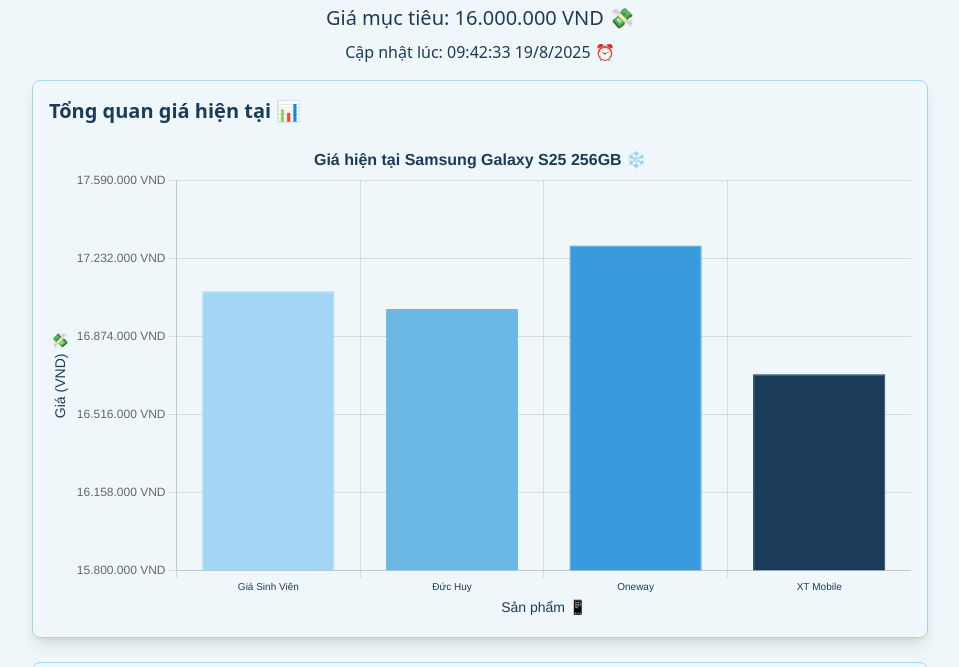
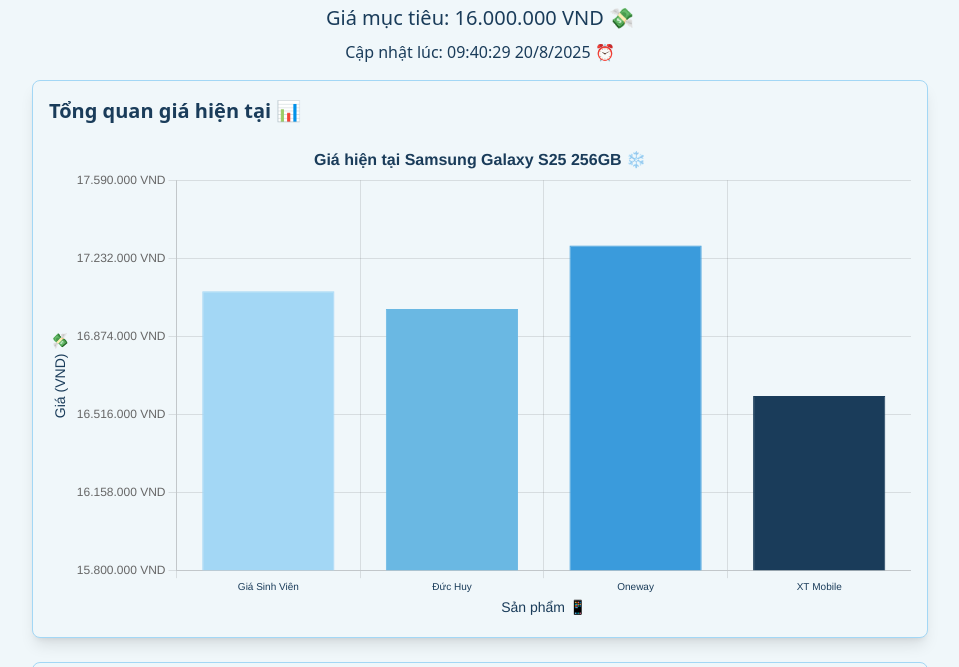
Before and after one commit to cuongndc9/sosanhgia, a plain HTML site: page index.html in a window 1280 px wide. Shown: the part 56-723 px from the top of the page, without its empty margins (160-1119 px from the left). Drawn offline with nearby package versions, Linux system fonts and the light colour scheme.

Commit message:
🤑 Giá điện thoại đã được cập nhật!

```diff
--- a/index.html
+++ b/index.html
@@ -11,7 +11,7 @@
 <body class="bg-[#F0F7FA] min-h-screen flex flex-col items-center p-4">
   <h1 class="text-2xl md:text-3xl font-bold text-[#6AB8E3] mb-2">Check giá Samsung Galaxy S25 256GB nè! ❄️</h1>
   <div class="text-lg md:text-xl text-[#1A3C5A] mb-2">Giá mục tiêu: 16.000.000 VND 💸</div>
-  <p class="text-sm md:text-base text-[#1A3C5A] mb-4">Cập nhật lúc: 09:42:33 19/8/2025 ⏰</p>
+  <p class="text-sm md:text-base text-[#1A3C5A] mb-4">Cập nhật lúc: 09:40:29 20/8/2025 ⏰</p>
   <div class="w-full max-w-4xl bg-[#F0F7FA] border border-[#A3D7F5] rounded-lg shadow-lg p-4 mb-6">
     <h2 class="text-lg md:text-xl font-semibold text-[#1A3C5A] mb-4">Tổng quan giá hiện tại 📊</h2>
     <div class="chart-container w-full h-[60vh] min-h-[400px]">
@@ -63,8 +63,8 @@
 
       <tr class="bg-[#A3D7F5] hover:bg-[#D1E9F6]">
         <td class="py-2 px-4">Samsung Galaxy S25 256GB (XT Mobile) - Xanh Icy 💪</td>
-        <td class="py-2 px-4">16.699.000 VND</td>
-        <td class="py-2 px-4">-699.000 VND</td>
+        <td class="py-2 px-4">16.599.000 VND</td>
+        <td class="py-2 px-4">-599.000 VND</td>
         <td class="py-2 px-4"><a href="https://www.xtmobile.vn/samsung-galaxy-s25" target="_blank" class="text-[#3A9BDC] hover:underline">Check sản phẩm nè! 🔗</a></td>
         <td class="py-2 px-4"><span class="text-red-800">Chưa đạt nha 😔</span></td>
       </tr>
@@ -81,7 +81,7 @@
         labels: ["Giá Sinh Viên","Đức Huy","Oneway","XT Mobile"],
         datasets: [{
           label: 'Giá hiện tại 💰',
-          data: [17080000,16999000,17290000,16699000],
+          data: [17080000,16999000,17290000,16599000],
           backgroundColor: ['#A3D7F5', '#6AB8E3', '#3A9BDC', '#1A3C5A'],
           borderColor: ['#A3D7F5', '#6AB8E3', '#3A9BDC', '#1A3C5A'],
           borderWidth: 1
@@ -142,7 +142,7 @@
         datasets: [
           {
             label: 'Samsung S25 (Giá Sinh Viên) - Xanh Icy 😎',
-            data: [{"x":"2025-07-11","y":17080000},{"x":"2025-07-12","y":17080000},{"x":"2025-07-13","y":17080000},{"x":"2025-07-14","y":17080000},{"x":"2025-07-15","y":17080000},{"x":"2025-07-16","y":17080000},{"x":"2025-07-17","y":17080000},{"x":"2025-07-18","y":17080000},{"x":"2025-07-19","y":17080000},{"x":"2025-07-20","y":17080000},{"x":"2025-07-21","y":17080000},{"x":"2025-07-22","y":17080000},{"x":"2025-07-23","y":17080000},{"x":"2025-07-24","y":17080000},{"x":"2025-07-25","y":17080000},{"x":"2025-07-26","y":17080000},{"x":"2025-07-27","y":17080000},{"x":"2025-07-28","y":17080000},{"x":"2025-07-29","y":17080000},{"x":"2025-07-30","y":17080000},{"x":"2025-07-31","y":17080000},{"x":"2025-08-01","y":17080000},{"x":"2025-08-02","y":17080000},{"x":"2025-08-03","y":17080000},{"x":"2025-08-04","y":17080000},{"x":"2025-08-05","y":17080000},{"x":"2025-08-06","y":17080000},{"x":"2025-08-07","y":17080000},{"x":"2025-08-08","y":17080000},{"x":"2025-08-09","y":17080000},{"x":"2025-08-10","y":17080000},{"x":"2025-08-11","y":17080000},{"x":"2025-08-12","y":17080000},{"x":"2025-08-13","y":17080000},{"x":"2025-08-14","y":17080000},{"x":"2025-08-15","y":17080000},{"x":"2025-08-16","y":17080000},{"x":"2025-08-17","y":17080000},{"x":"2025-08-18","y":17080000},{"x":"2025-08-19","y":17080000}],
+            data: [{"x":"2025-07-11","y":17080000},{"x":"2025-07-12","y":17080000},{"x":"2025-07-13","y":17080000},{"x":"2025-07-14","y":17080000},{"x":"2025-07-15","y":17080000},{"x":"2025-07-16","y":17080000},{"x":"2025-07-17","y":17080000},{"x":"2025-07-18","y":17080000},{"x":"2025-07-19","y":17080000},{"x":"2025-07-20","y":17080000},{"x":"2025-07-21","y":17080000},{"x":"2025-07-22","y":17080000},{"x":"2025-07-23","y":17080000},{"x":"2025-07-24","y":17080000},{"x":"2025-07-25","y":17080000},{"x":"2025-07-26","y":17080000},{"x":"2025-07-27","y":17080000},{"x":"2025-07-28","y":17080000},{"x":"2025-07-29","y":17080000},{"x":"2025-07-30","y":17080000},{"x":"2025-07-31","y":17080000},{"x":"2025-08-01","y":17080000},{"x":"2025-08-02","y":17080000},{"x":"2025-08-03","y":17080000},{"x":"2025-08-04","y":17080000},{"x":"2025-08-05","y":17080000},{"x":"2025-08-06","y":17080000},{"x":"2025-08-07","y":17080000},{"x":"2025-08-08","y":17080000},{"x":"2025-08-09","y":17080000},{"x":"2025-08-10","y":17080000},{"x":"2025-08-11","y":17080000},{"x":"2025-08-12","y":17080000},{"x":"2025-08-13","y":17080000},{"x":"2025-08-14","y":17080000},{"x":"2025-08-15","y":17080000},{"x":"2025-08-16","y":17080000},{"x":"2025-08-17","y":17080000},{"x":"2025-08-18","y":17080000},{"x":"2025-08-19","y":17080000},{"x":"2025-08-20","y":17080000}],
             borderColor: '#A3D7F5',
             backgroundColor: 'rgba(163, 215, 245, 0.3)',
             borderWidth: 4,
@@ -155,7 +155,7 @@
           },
           {
             label: 'Samsung S25 (Đức Huy Mobile) - Xanh Icy 🔥',
-            data: [{"x":"2025-07-11","y":16999000},{"x":"2025-07-12","y":16999000},{"x":"2025-07-13","y":16999000},{"x":"2025-07-14","y":16999000},{"x":"2025-07-15","y":16999000},{"x":"2025-07-16","y":16999000},{"x":"2025-07-17","y":16999000},{"x":"2025-07-18","y":16999000},{"x":"2025-07-19","y":16999000},{"x":"2025-07-20","y":16999000},{"x":"2025-07-21","y":16999000},{"x":"2025-07-22","y":16999000},{"x":"2025-07-23","y":16999000},{"x":"2025-07-24","y":16999000},{"x":"2025-07-25","y":16999000},{"x":"2025-07-26","y":16999000},{"x":"2025-07-27","y":16999000},{"x":"2025-07-28","y":16999000},{"x":"2025-07-29","y":16999000},{"x":"2025-07-30","y":16999000},{"x":"2025-07-31","y":16999000},{"x":"2025-08-01","y":16999000},{"x":"2025-08-02","y":16999000},{"x":"2025-08-03","y":16999000},{"x":"2025-08-04","y":16999000},{"x":"2025-08-05","y":16999000},{"x":"2025-08-06","y":16999000},{"x":"2025-08-07","y":16999000},{"x":"2025-08-08","y":16999000},{"x":"2025-08-09","y":16999000},{"x":"2025-08-10","y":16999000},{"x":"2025-08-11","y":16999000},{"x":"2025-08-12","y":16999000},{"x":"2025-08-13","y":16999000},{"x":"2025-08-14","y":16999000},{"x":"2025-08-15","y":16999000},{"x":"2025-08-16","y":16999000},{"x":"2025-08-17","y":16999000},{"x":"2025-08-18","y":16999000},{"x":"2025-08-19","y":16999000}],
+            data: [{"x":"2025-07-11","y":16999000},{"x":"2025-07-12","y":16999000},{"x":"2025-07-13","y":16999000},{"x":"2025-07-14","y":16999000},{"x":"2025-07-15","y":16999000},{"x":"2025-07-16","y":16999000},{"x":"2025-07-17","y":16999000},{"x":"2025-07-18","y":16999000},{"x":"2025-07-19","y":16999000},{"x":"2025-07-20","y":16999000},{"x":"2025-07-21","y":16999000},{"x":"2025-07-22","y":16999000},{"x":"2025-07-23","y":16999000},{"x":"2025-07-24","y":16999000},{"x":"2025-07-25","y":16999000},{"x":"2025-07-26","y":16999000},{"x":"2025-07-27","y":16999000},{"x":"2025-07-28","y":16999000},{"x":"2025-07-29","y":16999000},{"x":"2025-07-30","y":16999000},{"x":"2025-07-31","y":16999000},{"x":"2025-08-01","y":16999000},{"x":"2025-08-02","y":16999000},{"x":"2025-08-03","y":16999000},{"x":"2025-08-04","y":16999000},{"x":"2025-08-05","y":16999000},{"x":"2025-08-06","y":16999000},{"x":"2025-08-07","y":16999000},{"x":"2025-08-08","y":16999000},{"x":"2025-08-09","y":16999000},{"x":"2025-08-10","y":16999000},{"x":"2025-08-11","y":16999000},{"x":"2025-08-12","y":16999000},{"x":"2025-08-13","y":16999000},{"x":"2025-08-14","y":16999000},{"x":"2025-08-15","y":16999000},{"x":"2025-08-16","y":16999000},{"x":"2025-08-17","y":16999000},{"x":"2025-08-18","y":16999000},{"x":"2025-08-19","y":16999000},{"x":"2025-08-20","y":16999000}],
             borderColor: '#6AB8E3',
             backgroundColor: 'rgba(106, 184, 227, 0.1)',
             borderWidth: 3,
@@ -165,7 +165,7 @@
           },
           {
             label: 'Samsung S25 (Oneway Mobile) - Xanh Icy 🚀',
-            data: [{"x":"2025-07-11","y":17190000},{"x":"2025-07-12","y":17190000},{"x":"2025-07-13","y":17190000},{"x":"2025-07-14","y":17390000},{"x":"2025-07-15","y":17390000},{"x":"2025-07-16","y":17390000},{"x":"2025-07-17","y":17390000},{"x":"2025-07-18","y":17390000},{"x":"2025-07-19","y":17390000},{"x":"2025-07-20","y":17390000},{"x":"2025-07-21","y":17390000},{"x":"2025-07-22","y":17390000},{"x":"2025-07-23","y":17390000},{"x":"2025-07-24","y":17390000},{"x":"2025-07-25","y":17390000},{"x":"2025-07-26","y":17390000},{"x":"2025-07-27","y":17390000},{"x":"2025-07-28","y":17390000},{"x":"2025-07-29","y":17390000},{"x":"2025-07-30","y":17390000},{"x":"2025-07-31","y":17390000},{"x":"2025-08-01","y":17390000},{"x":"2025-08-02","y":17390000},{"x":"2025-08-03","y":17390000},{"x":"2025-08-04","y":17390000},{"x":"2025-08-05","y":17390000},{"x":"2025-08-06","y":17390000},{"x":"2025-08-07","y":17390000},{"x":"2025-08-08","y":17290000},{"x":"2025-08-09","y":17390000},{"x":"2025-08-10","y":17390000},{"x":"2025-08-11","y":17390000},{"x":"2025-08-12","y":17390000},{"x":"2025-08-13","y":17390000},{"x":"2025-08-14","y":17390000},{"x":"2025-08-15","y":17390000},{"x":"2025-08-16","y":17390000},{"x":"2025-08-17","y":17390000},{"x":"2025-08-18","y":17390000},{"x":"2025-08-19","y":17290000}],
+            data: [{"x":"2025-07-11","y":17190000},{"x":"2025-07-12","y":17190000},{"x":"2025-07-13","y":17190000},{"x":"2025-07-14","y":17390000},{"x":"2025-07-15","y":17390000},{"x":"2025-07-16","y":17390000},{"x":"2025-07-17","y":17390000},{"x":"2025-07-18","y":17390000},{"x":"2025-07-19","y":17390000},{"x":"2025-07-20","y":17390000},{"x":"2025-07-21","y":17390000},{"x":"2025-07-22","y":17390000},{"x":"2025-07-23","y":17390000},{"x":"2025-07-24","y":17390000},{"x":"2025-07-25","y":17390000},{"x":"2025-07-26","y":17390000},{"x":"2025-07-27","y":17390000},{"x":"2025-07-28","y":17390000},{"x":"2025-07-29","y":17390000},{"x":"2025-07-30","y":17390000},{"x":"2025-07-31","y":17390000},{"x":"2025-08-01","y":17390000},{"x":"2025-08-02","y":17390000},{"x":"2025-08-03","y":17390000},{"x":"2025-08-04","y":17390000},{"x":"2025-08-05","y":17390000},{"x":"2025-08-06","y":17390000},{"x":"2025-08-07","y":17390000},{"x":"2025-08-08","y":17290000},{"x":"2025-08-09","y":17390000},{"x":"2025-08-10","y":17390000},{"x":"2025-08-11","y":17390000},{"x":"2025-08-12","y":17390000},{"x":"2025-08-13","y":17390000},{"x":"2025-08-14","y":17390000},{"x":"2025-08-15","y":17390000},{"x":"2025-08-16","y":17390000},{"x":"2025-08-17","y":17390000},{"x":"2025-08-18","y":17390000},{"x":"2025-08-19","y":17290000},{"x":"2025-08-20","y":17290000}],
             borderColor: '#3A9BDC',
             backgroundColor: 'rgba(58, 155, 220, 0.1)',
             borderWidth: 3,
@@ -175,7 +175,7 @@
           },
           {
             label: 'Samsung S25 (XT Mobile) - Xanh Icy 💪',
-            data: [{"x":"2025-07-11","y":16799000},{"x":"2025-07-12","y":16799000},{"x":"2025-07-13","y":16799000},{"x":"2025-07-14","y":16799000},{"x":"2025-07-15","y":16799000},{"x":"2025-07-16","y":16799000},{"x":"2025-07-17","y":16799000},{"x":"2025-07-18","y":16799000},{"x":"2025-07-19","y":16799000},{"x":"2025-07-20","y":16799000},{"x":"2025-07-21","y":16799000},{"x":"2025-07-22","y":16799000},{"x":"2025-07-23","y":16799000},{"x":"2025-07-24","y":16799000},{"x":"2025-07-25","y":16799000},{"x":"2025-07-26","y":16799000},{"x":"2025-07-27","y":16799000},{"x":"2025-07-28","y":16799000},{"x":"2025-07-29","y":16799000},{"x":"2025-07-30","y":16799000},{"x":"2025-07-31","y":16799000},{"x":"2025-08-01","y":16799000},{"x":"2025-08-02","y":16799000},{"x":"2025-08-03","y":16799000},{"x":"2025-08-04","y":16799000},{"x":"2025-08-05","y":17299000},{"x":"2025-08-06","y":17299000},{"x":"2025-08-07","y":17299000},{"x":"2025-08-09","y":16699000},{"x":"2025-08-10","y":16699000},{"x":"2025-08-11","y":16699000},{"x":"2025-08-12","y":16699000},{"x":"2025-08-13","y":16699000},{"x":"2025-08-14","y":16699000},{"x":"2025-08-15","y":16699000},{"x":"2025-08-16","y":16699000},{"x":"2025-08-17","y":16699000},{"x":"2025-08-18","y":16699000}],
+            data: [{"x":"2025-07-11","y":16799000},{"x":"2025-07-12","y":16799000},{"x":"2025-07-13","y":16799000},{"x":"2025-07-14","y":16799000},{"x":"2025-07-15","y":16799000},{"x":"2025-07-16","y":16799000},{"x":"2025-07-17","y":16799000},{"x":"2025-07-18","y":16799000},{"x":"2025-07-19","y":16799000},{"x":"2025-07-20","y":16799000},{"x":"2025-07-21","y":16799000},{"x":"2025-07-22","y":16799000},{"x":"2025-07-23","y":16799000},{"x":"2025-07-24","y":16799000},{"x":"2025-07-25","y":16799000},{"x":"2025-07-26","y":16799000},{"x":"2025-07-27","y":16799000},{"x":"2025-07-28","y":16799000},{"x":"2025-07-29","y":16799000},{"x":"2025-07-30","y":16799000},{"x":"2025-07-31","y":16799000},{"x":"2025-08-01","y":16799000},{"x":"2025-08-02","y":16799000},{"x":"2025-08-03","y":16799000},{"x":"2025-08-04","y":16799000},{"x":"2025-08-05","y":17299000},{"x":"2025-08-06","y":17299000},{"x":"2025-08-07","y":17299000},{"x":"2025-08-09","y":16699000},{"x":"2025-08-10","y":16699000},{"x":"2025-08-11","y":16699000},{"x":"2025-08-12","y":16699000},{"x":"2025-08-13","y":16699000},{"x":"2025-08-14","y":16699000},{"x":"2025-08-15","y":16699000},{"x":"2025-08-16","y":16699000},{"x":"2025-08-17","y":16699000},{"x":"2025-08-18","y":16699000},{"x":"2025-08-20","y":16599000}],
             borderColor: '#1A3C5A',
             backgroundColor: 'rgba(26, 60, 90, 0.1)',
             borderWidth: 3,
@@ -185,7 +185,7 @@
           },
           {
             label: 'Giá kỳ vọng (16 triệu VND) 🎯',
-            data: [{"x":"2025-07-11","y":16000000},{"x":"2025-07-12","y":16000000},{"x":"2025-07-13","y":16000000},{"x":"2025-07-14","y":16000000},{"x":"2025-07-15","y":16000000},{"x":"2025-07-16","y":16000000},{"x":"2025-07-17","y":16000000},{"x":"2025-07-18","y":16000000},{"x":"2025-07-19","y":16000000},{"x":"2025-07-20","y":16000000},{"x":"2025-07-21","y":16000000},{"x":"2025-07-22","y":16000000},{"x":"2025-07-23","y":16000000},{"x":"2025-07-24","y":16000000},{"x":"2025-07-25","y":16000000},{"x":"2025-07-26","y":16000000},{"x":"2025-07-27","y":16000000},{"x":"2025-07-28","y":16000000},{"x":"2025-07-29","y":16000000},{"x":"2025-07-30","y":16000000},{"x":"2025-07-31","y":16000000},{"x":"2025-08-01","y":16000000},{"x":"2025-08-02","y":16000000},{"x":"2025-08-03","y":16000000},{"x":"2025-08-04","y":16000000},{"x":"2025-08-05","y":16000000},{"x":"2025-08-06","y":16000000},{"x":"2025-08-07","y":16000000},{"x":"2025-08-08","y":16000000},{"x":"2025-08-09","y":16000000},{"x":"2025-08-10","y":16000000},{"x":"2025-08-11","y":16000000},{"x":"2025-08-12","y":16000000},{"x":"2025-08-13","y":16000000},{"x":"2025-08-14","y":16000000},{"x":"2025-08-15","y":16000000},{"x":"2025-08-16","y":16000000},{"x":"2025-08-17","y":16000000},{"x":"2025-08-18","y":16000000},{"x":"2025-08-19","y":16000000}],
+            data: [{"x":"2025-07-11","y":16000000},{"x":"2025-07-12","y":16000000},{"x":"2025-07-13","y":16000000},{"x":"2025-07-14","y":16000000},{"x":"2025-07-15","y":16000000},{"x":"2025-07-16","y":16000000},{"x":"2025-07-17","y":16000000},{"x":"2025-07-18","y":16000000},{"x":"2025-07-19","y":16000000},{"x":"2025-07-20","y":16000000},{"x":"2025-07-21","y":16000000},{"x":"2025-07-22","y":16000000},{"x":"2025-07-23","y":16000000},{"x":"2025-07-24","y":16000000},{"x":"2025-07-25","y":16000000},{"x":"2025-07-26","y":16000000},{"x":"2025-07-27","y":16000000},{"x":"2025-07-28","y":16000000},{"x":"2025-07-29","y":16000000},{"x":"2025-07-30","y":16000000},{"x":"2025-07-31","y":16000000},{"x":"2025-08-01","y":16000000},{"x":"2025-08-02","y":16000000},{"x":"2025-08-03","y":16000000},{"x":"2025-08-04","y":16000000},{"x":"2025-08-05","y":16000000},{"x":"2025-08-06","y":16000000},{"x":"2025-08-07","y":16000000},{"x":"2025-08-08","y":16000000},{"x":"2025-08-09","y":16000000},{"x":"2025-08-10","y":16000000},{"x":"2025-08-11","y":16000000},{"x":"2025-08-12","y":16000000},{"x":"2025-08-13","y":16000000},{"x":"2025-08-14","y":16000000},{"x":"2025-08-15","y":16000000},{"x":"2025-08-16","y":16000000},{"x":"2025-08-17","y":16000000},{"x":"2025-08-18","y":16000000},{"x":"2025-08-19","y":16000000},{"x":"2025-08-20","y":16000000}],
             borderColor: '#1A3C5A',
             borderDash: [5, 5],
             pointRadius: 0,
```
